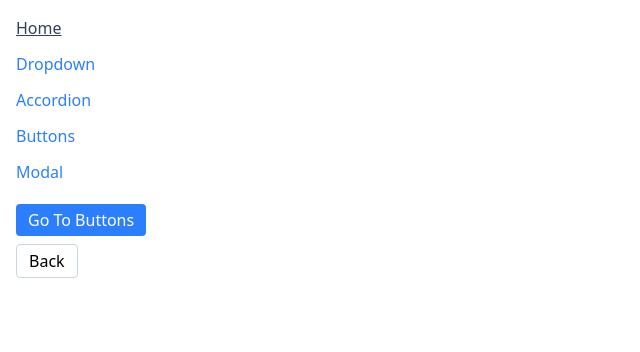
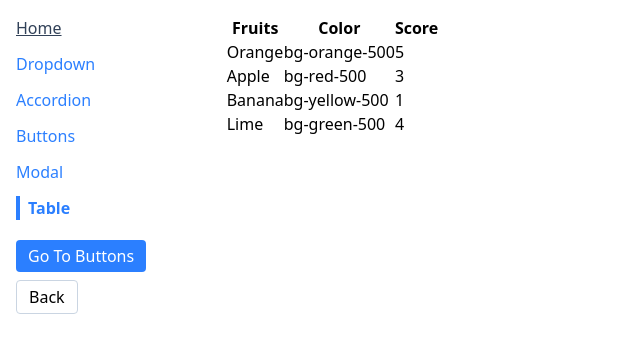
Before and after one commit to chee86j/Python_Practice, a React app in the folder JavaScript Practice/Projects/Project6NavBarReactRouter/comps/: page /table in a window 1280 px wide. Shown: the top 352 px of the page, without its empty margins (0-640 px from the left). Built offline with nearby package versions, Linux system fonts and the light colour scheme; the HTML template or start-up script is replaced by a standard one.

Commit message:
table page and component with basic table without styling

```diff
--- a/JavaScript Practice/Projects/Project6NavBarReactRouter/comps/src/App.js
+++ b/JavaScript Practice/Projects/Project6NavBarReactRouter/comps/src/App.js
@@ -4,6 +4,7 @@
 import DropdownPage from './pages/DropdownPage';
 import ButtonPage from './pages/ButtonPage';
 import ModalPage from './pages/ModalPage';
+import TablePage from './pages/TablePage';
 
 function App() {
   return (
@@ -32,6 +33,7 @@
           <Route path="/buttons" element={<ButtonPage />} />
           <Route path="/button" element={<ButtonPage />} />
           <Route path="/modal" element={<ModalPage />} />
+          <Route path="/table" element={<TablePage />} />
         </Routes>
       </div>
     </div>
--- a/JavaScript Practice/Projects/Project6NavBarReactRouter/comps/src/components/Sidebar.js
+++ b/JavaScript Practice/Projects/Project6NavBarReactRouter/comps/src/components/Sidebar.js
@@ -9,6 +9,7 @@
     { label: 'Accordion', path: '/accordion' },
     { label: 'Buttons', path: '/buttons' },
     { label: 'Modal', path: '/modal' },
+    { label: 'Table', path: '/table' },
   ];
   const baseLinkClasses = 'mb-3 text-blue-500';
   const activeLinkClasses = 'font-bold border-l-4 border-blue-500 pl-2';
--- /dev/null
+++ b/JavaScript Practice/Projects/Project6NavBarReactRouter/comps/src/components/Table.js
@@ -0,0 +1,28 @@
+function Table({data}) {
+  const renderedRows = data.map((fruit) => {
+    return (
+      <tr key={fruit.name}>
+        <td>{fruit.name}</td>
+        <td>{fruit.color}</td>
+        <td>{fruit.score}</td>
+      </tr>
+    )
+  })
+
+  return (
+    <table>
+        <thead>
+            <tr>
+                <th>Fruits</th>
+                <th>Color</th>
+                <th>Score</th>
+            </tr>
+        </thead>
+        <tbody>
+            {renderedRows}
+        </tbody>
+    </table>
+  )
+}
+
+export default Table;
--- /dev/null
+++ b/JavaScript Practice/Projects/Project6NavBarReactRouter/comps/src/pages/TablePage.js
@@ -0,0 +1,19 @@
+import Table from '../components/Table'
+
+function TablePage() {
+
+  const data = [
+    {name: 'Orange', color: 'bg-orange-500', score: 5},
+    {name: 'Apple', color: 'bg-red-500', score: 3},
+    {name: 'Banana', color: 'bg-yellow-500', score: 1},
+    {name: 'Lime', color: 'bg-green-500', score: 4},
+  ]
+
+  return (
+    <div>
+        <Table data={data} />
+    </div>
+    )
+}
+
+export default TablePage
```
